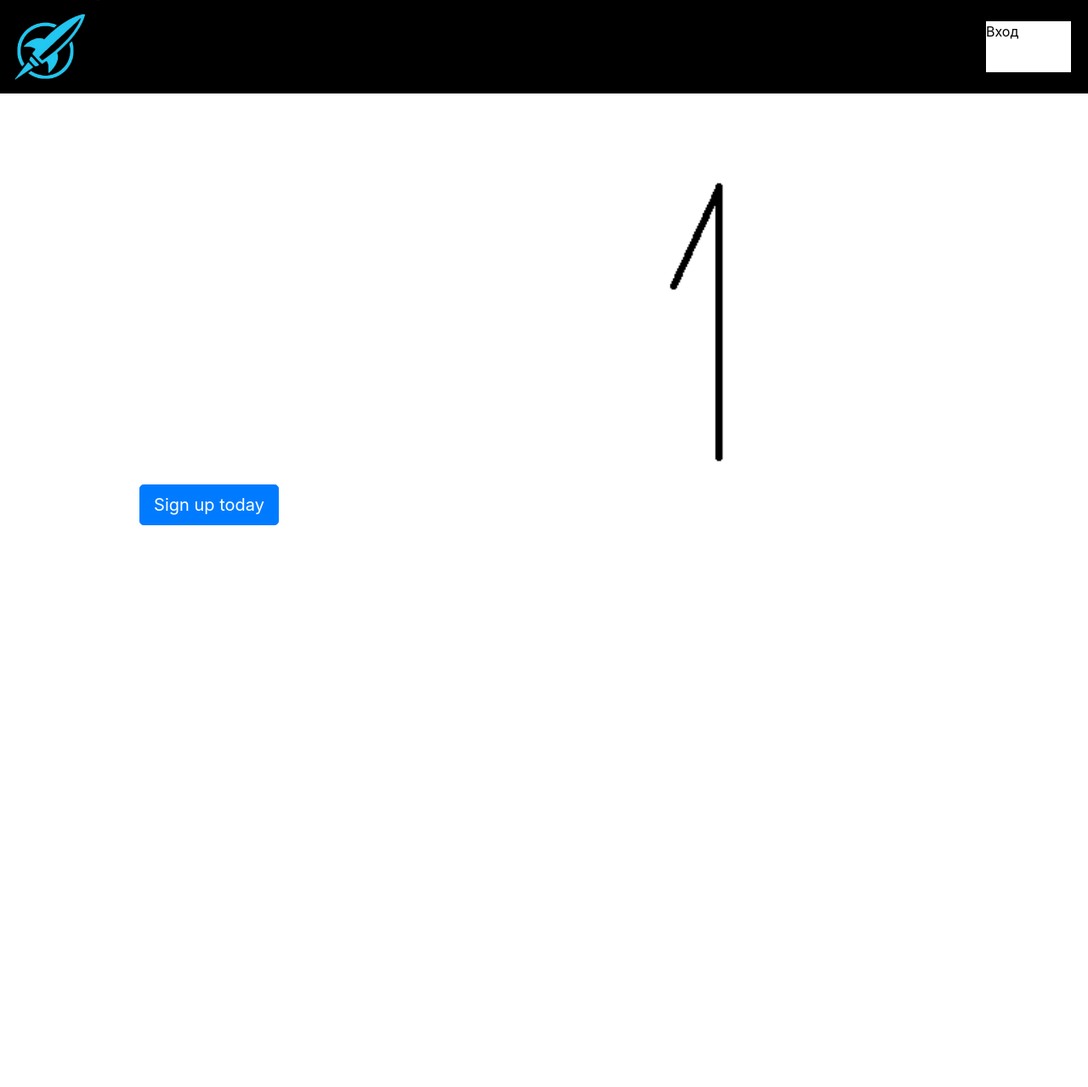
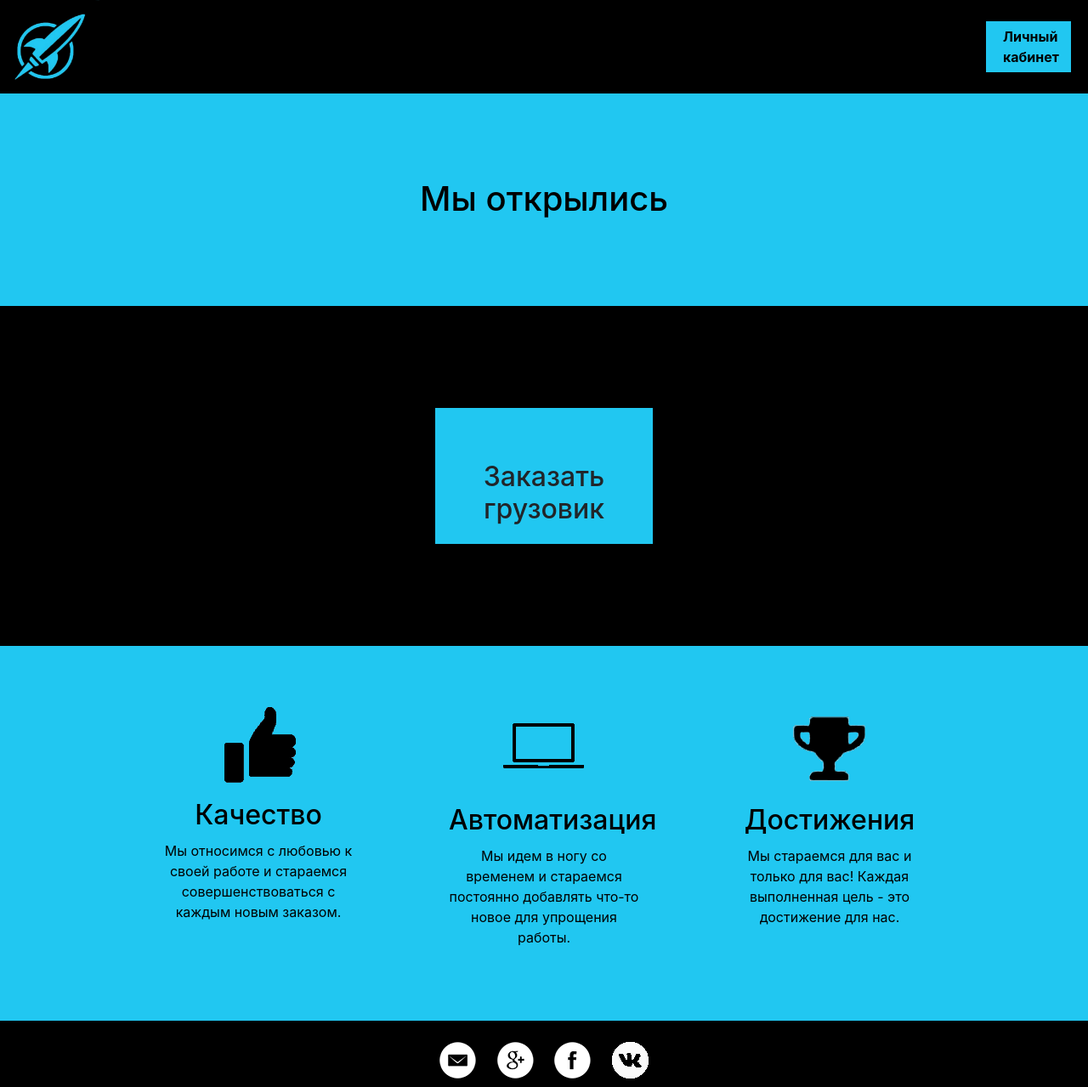
Before and after one commit to anayks/raketa, a PHP site: page / in a window 1280 px wide. Shown: the whole page at 85% size. Before the commit the page ends 618 px from the top, so only its background shows below. Run offline with PHP 8.4, Linux system fonts and the light colour scheme.

Commit message:
Главная

```diff
--- a/index.html
+++ b/index.html
@@ -9,63 +9,51 @@
   <link rel="shortcut icon" href="img/rocket.logo" type="image/x-icon">
   <link rel="stylesheet" href="https://maxcdn.bootstrapcdn.com/bootstrap/4.0.0-beta.2/css/bootstrap.min.css" integrity="sha384-PsH8R72JQ3SOdhVi3uxftmaW6Vc51MKb0q5P2rRUpPvrszuE4W1povHYgTpBfshb" crossorigin="anonymous">
   <script type="text/javascript" src="script/jquery-1.12.0.min.js"></script>
+  <script type="text/javascript" src="main.js"></script>
 </head>
 <body>
   <header>
       <div class="logo">
          <a href="index.html"><img class="graficlogo" height="110px" src="img/logo3.png" alt="Logo"></a>
-         <div class="VhodKn"><a href="login.php">Вход</a></div>
+         <div class="VhodKn"><div class="VhonKn2"><b>Личный кабинет</b></div></div>
       </div>
   </header>
-
-  <div id="myCarousel" class="carousel slide col-lg-8 col-md-6 col-sm-12 col-xs-12" data-ride="carousel">
-			<ol class="carousel-indicators">
-				<li data-target="#myCarousel" data-slide-to="0" class="active"></li>
-				<li data-target="#myCarousel" data-slide-to="1"></li>
-				<li data-target="#myCarousel" data-slide-to="2"></li>
-			</ol>
-			<div class="carousel-inner">
-				<div class="carousel-item active">
-					<img class="first-slide" src="img/carousel1.png" alt="First slide">
-					<div class="container">
-						<div class="carousel-caption text-left">
-							<h1>Ваш заголовок.</h1>
-							<p>Ваш текст</p>
-							<p><a class="btn btn-lg btn-primary" href="#" role="button">Sign up today</a></p>
+<div class="FBlock"><div class="FB2"><h1>Мы открылись<h1></div></div>
+  <!-- Заказать -->
+  <div class="Zakaz">
+    <div class="Zakaz1">
+      <div class="Zakaz__item">
+           <h2>Заказать грузовик</h2>
       </div>
     </div>
   </div>
-
-				<div class="carousel-item">
-					<img class="second-slide" src="img/carousel2.png" alt="Second slide">
-					<div class="container">
-						<div class="carousel-caption text-left">
-							<h1>Ваш зоголовок.</h1>
-							<p>ваш текст.</p>
-							<p><a class="btn btn-lg btn-primary" href="#" role="button">Learn more</a></p>
+ <!-- Вся Инфа -->
+ <div class="advanteges__container1">
+   <div class="advanteges">
+     <div class="adventeges__item">
+        <a href="#"><img src="img/like.png"></a>
+        <h2>Качество</h2>
+        <p>Мы относимся с любовью к своей работе и стараемся совершенствоваться с каждым новым заказом.</p>
+     </div>
+     <div class="adventeges__item">
+        <a href="#"><img src="img/nout.png"></a>
+        <h2>Автоматизация</h2>
+        <p>Мы идем в ногу со временем и стараемся постоянно добавлять что-то новое для упрощения работы.</p>
+     </div>
+    <div class="adventeges__item">
+       <a href="#"><img src="img/kybok.png"></a>
+       <h2>Достижения</h2>
+       <p>Мы стараемся для вас и только для вас! Каждая выполненная цель - это достижение для нас.</p>
     </div>
    </div>
   </div>
-				<div class="carousel-item">
-					<img class="third-slide" src="img/carousel3.png" alt="Third slide">
-					<div class="container">
-						<div class="carousel-caption text-left">
-							<h1>Ваш зоголовок.</h1>
-							<p>Ваш текст.</p>
-							<p><a class="btn btn-lg btn-primary" href="#" role="button">Browse gallery</a></p>
+<footer>
+   <div class="social">
+     <a href="https://mail.ru"><img src="img/em.png" alt=""></a>
+     <a href="https://google.com"><img src="img/goo.png" alt=""></a>
+     <a href="https://facebook.com"><img src="img/face.png" alt=""></a>
+     <a href="https://vk.com"><img src="img/vk.png" alt=""></a>
    </div>
-					</div>
-				</div>
-			</div>
-			<a class="carousel-control-prev" href="#myCarousel" role="button" data-slide="prev">
-				<span class="carousel-control-prev-icon" aria-hidden="true"></span>
-				<span class="sr-only">Previous</span>
-			</a>
-			<a class="carousel-control-next" href="#myCarousel" role="button" data-slide="next">
-				<span class="carousel-control-next-icon" aria-hidden="true"></span>
-				<span class="sr-only">Next</span>
-			</a>
-		</div>
-
+ </footer>
 </body>
 </html>
--- a/login.php
+++ b/login.php
@@ -8,6 +8,7 @@
   <link rel="stylesheet" href="style.css">
   <link rel="shortcut icon" href="img/rocket.logo" type="image/x-icon">
   <script type="text/javascript" src="script/jquery-1.12.0.min.js"></script>
+  <script type="text/javascript" src="script/script.js"></script>
 </head>
 <body>
   <header>
@@ -19,10 +20,10 @@
   <div class="vhod">
     <img src="img/logo3.png" alt="">
       <div class="dws-input">
-         <input type="text" name="username" placeholder="Введите имя пользователя" class="log-input">
+         <input type="text" id="login" name="username" placeholder="Введите имя пользователя" class="log-input">
       </div>
       <div class="dws-input">
-         <input type="password" name="password" placeholder="Введите пароль" class="log-input">
+         <input type="password" id="password" name="password" placeholder="Введите пароль" class="log-input">
       </div>
          <div class="dws-submit" name="submit">Войти</div>
          <div class="dws-submit" name="submit">Регистрация</div>
--- a/main.js
+++ b/main.js
@@ -1,14 +1,27 @@
-var slideIndex = 0;
-showSlides();
+var slideIndex = 1;
+showSlides(slideIndex);
+// Next/previous controls
+function plusSlides(n) {
+  showSlides(slideIndex += n);
+}
 
-function showSlides() {
+// Thumbnail image controls
+function currentSlide(n) {
+  showSlides(slideIndex = n);
+}
+
+function showSlides(n) {
   var i;
   var slides = document.getElementsByClassName("mySlides");
+  var dots = document.getElementsByClassName("dot");
+  if (n > slides.length) {slideIndex = 1}
+  if (n < 1) {slideIndex = slides.length}
   for (i = 0; i < slides.length; i++) {
       slides[i].style.display = "none";
   }
-    slideIndex++;
-    if (slideIndex > slides.length) {slideIndex = 1}
+  for (i = 0; i < dots.length; i++) {
+      dots[i].className = dots[i].className.replace(" active", "");
+  }
   slides[slideIndex-1].style.display = "block";
-    setTimeout(showSlides, 5000); // Change image every 2 seconds
+  dots[slideIndex-1].className += " active";
 }
--- a/style.css
+++ b/style.css
@@ -16,7 +16,7 @@ body{
 }
 
 .VhodKn{
-  background: white;
+  background: #21C7F1;
   height: 60px;
   width: 100px;
   float: right;
@@ -24,18 +24,56 @@ body{
   margin-right: 20px;
 }
 
-.VhodKn a{
+.VhodKn{
+  padding-top: 6px;
+  padding-left: 20px;
+  color: black;
+  cursor: pointer;
+}
+
+.FBlock{
+  height: 250px;
+  background: #21C7F1;
+  text-align: center;
+}
+
+.FBlock h1{
   color: black;
 }
 
-/*  КАРУСЕЛЬ   */
+.FB2{
+  padding-top: 100px;
+}
+
+.Zakaz{
+   display: flex;
+   background: black;
+   height: 400px;
+}
+
+.Zakaz1{
+  cursor: pointer;
+  background: #21C7F1;
+  height: 160px;
+  width: 20%;
+  margin-left: 40%;
+  padding-top: 62px;
+  text-align: center;
+  margin-top: 120px;
+}
+
+.Zakaz_item{
+  padding-top: 20px;
+}
+
+/*  КАРУСЕЛЬ которой нет  */
 .carousel{
   margin-top: 5%;
-  min-width: 80% !important;
-  height: 500px !important;
+  min-width: 80% ;
+  height: 500px ;
 }
 .carousel-inner img {
-  height: 500px !important;
+  height: 500px ;
   margin: 0 auto;
 }
 
@@ -102,6 +140,7 @@ input[type="text"], input[type="password"]{
   padding: 13px 36px;
   margin: 5px 0 20px 0;
   font-size: 13px;
+  cursor: pointer;
   color: #fff;
   background-color: black;
   border: none;
@@ -109,89 +148,6 @@ input[type="text"], input[type="password"]{
   margin-left: 150px;
 }
 
-.slideshow-container {
-  max-width: 100%;
-  position: relative;
-  margin: auto;
-  background: #2A3940;
-}
-
-.mySlides {
-    display: none;
-}
-
-.prev, .next {
-  cursor: pointer;
-  position: absolute;
-  top: 50%;
-  width: auto;
-  margin-top: -22px;
-  padding: 16px;
-  color: white;
-  font-weight: bold;
-  font-size: 18px;
-  transition: 0.6s ease;
-  border-radius: 0 3px 3px 0;
-}
-
-.next {
-  right: 0;
-  border-radius: 3px 0 0 3px;
-}
-
-.prev:hover, .next:hover {
-  background-color: rgba(0,0,0,0.8);
-}
-
-.text {
-  color: #f2f2f2;
-  font-size: 15px;
-  padding: 8px 12px;
-  position: absolute;
-  bottom: 8px;
-  width: 100%;
-  text-align: center;
-}
-
-.numbertext {
-  color: #f2f2f2;
-  font-size: 12px;
-  padding: 8px 12px;
-  position: absolute;
-  top: 0;
-}
-
-.dot {
-  cursor: pointer;
-  height: 15px;
-  width: 15px;
-  margin: 0 2px;
-  background-color: #bbb;
-  border-radius: 50%;
-  display: inline-block;
-  transition: background-color 0.6s ease;
-}
-
-.active, .dot:hover {
-  background-color: #717171;
-}
-
-.fade {
-  -webkit-animation-name: fade;
-  -webkit-animation-duration: 1.5s;
-  animation-name: fade;
-  animation-duration: 1.5s;
-}
-
-@-webkit-keyframes fade {
-  from {opacity: .4}
-  to {opacity: 1}
-}
-
-@keyframes fade {
-  from {opacity: .4}
-  to {opacity: 1}
-}
 .Shap{
   color: white;
   background-color: #2A3940;
@@ -315,17 +271,17 @@ nav{
   background: black;
 }
 .advanteges__container1{
-  background: #2A3940;
+  background: #21C7F1;
   display: flex;
   justify-content: center;
 }
 .advanteges__container1 p{
   margin-top: 5%;
-  color: white;
+  color: black;
 }
 .advanteges__container1 h2{
   margin-top: 7%;
-  color: white;
+  color: black;
 }
 .advanteges {
   padding-top: 70px;
@@ -351,7 +307,7 @@ nav{
 footer{
   width: 100%;
   height: auto;
-  background:#2A3940;
+  background:black;
   margin: 0 auto;
   text-align: center;
   padding-top: 25px;
```
Also changed, not shown: img/kybok.png, img/like.png, img/nout.png, img/vk.png. Lines whose indentation alone changed are shown as unchanged.
